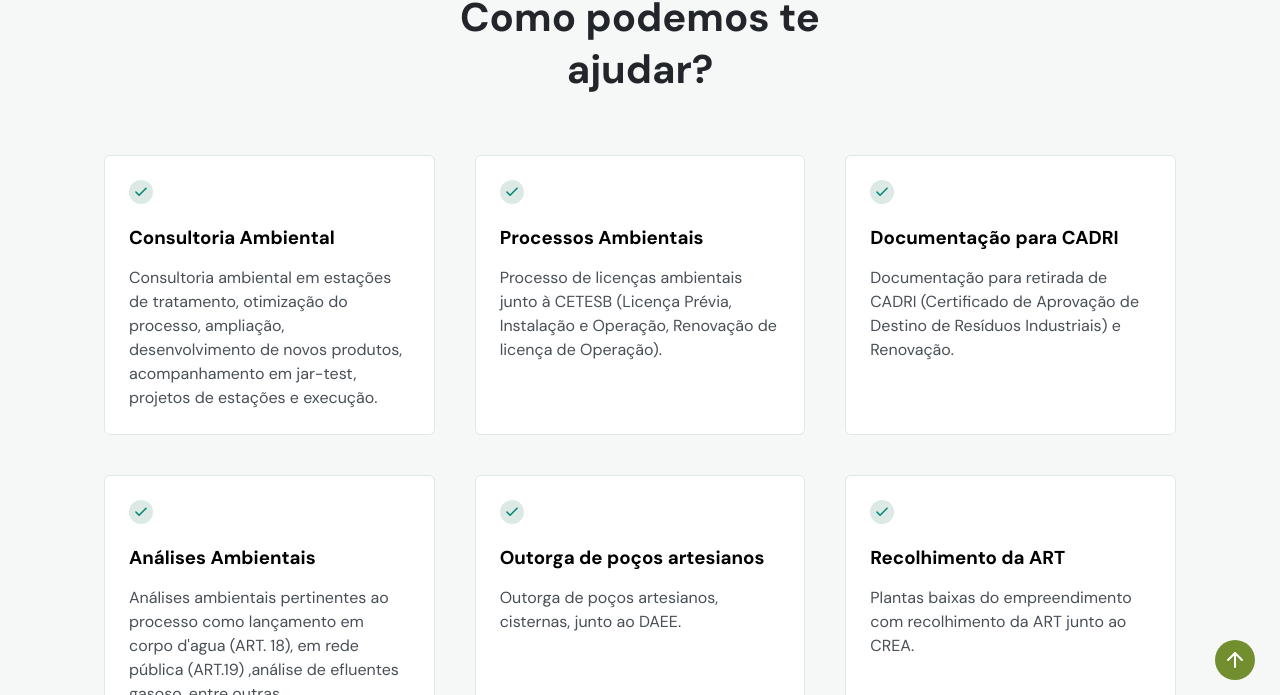
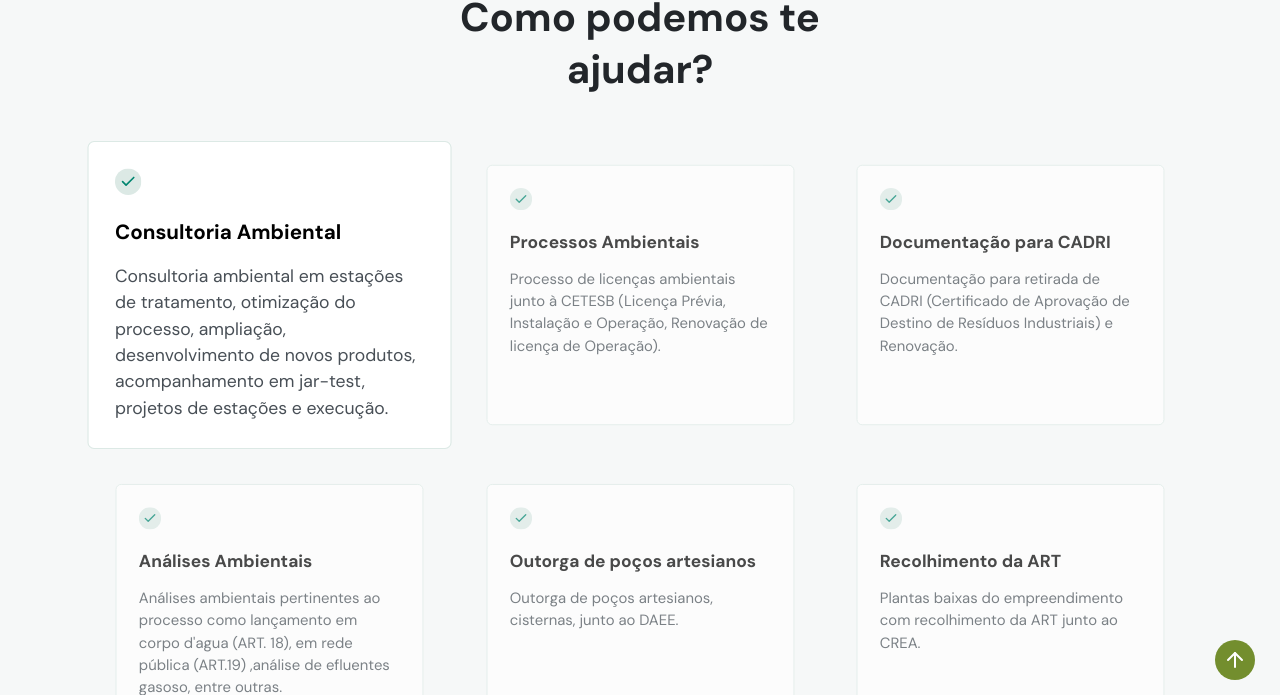
Before and after one commit to O-Carvalho/hb-meio-ambiente, a plain HTML site: page index.html in a window 1280 px wide. In both pictures the pointer is over the element 269 px from the left and 1100 px from the top of the page. Shown: the part 805-1500 px from the top of the page. Drawn offline with nearby package versions, Linux system fonts and the light colour scheme.

Commit message:
Efeito cards

```diff
--- a/assets/css/style.css
+++ b/assets/css/style.css
@@ -17,7 +17,7 @@
     --brand-beige-color: hsl(39, 100%, 97%);
     --brand-light-color: hsl(calc(var(--hue) - 22), 23%, 89%);
     --brand-light-color-2: hsl(calc(var(--hue) + 10), 14%, 97%);
-    --brand-button-hover-color: hsl(var(--hue), 100%, 14%);
+    --brand-button-hover-color: hsl(77, 71%, 22%);
 
     --background-light-color: hsl(180, 14%, 97%);
 
@@ -386,6 +386,17 @@ body.menu-expanded button path {
     margin-block: 1.6rem;
 }
 
+#services .card:hover {
+    scale: 1.1;
+  }
+
+#services .cards:has(.card:hover) .card:not(:hover) {
+    scale: 0.93;
+    opacity: 0.7;
+    transition: 1.3s;
+
+  }
+
 /* ====================== ABOUT ===================== */
 #about {
     background-color: var(--brand-beige-color);
--- a/index.html
+++ b/index.html
@@ -306,7 +306,7 @@
                         </li>
                     </ul>
 
-                    <a class="button" href="https://wa.me/5511988776655" target="_blank">
+                    <a class="button" href="https://wa.me/5511998525796" target="_blank">
                         <svg width="24" height="24" viewBox="0 0 24 24" fill="none" xmlns="http://www.w3.org/2000/svg">
                             <path d="M16.6 14.0001C16.4 13.9001 15.1 13.3001 14.9 13.2001C14.7 13.1001 14.5 13.1001 14.3 13.3001C14.1 13.5001 13.7 14.1001 13.5 14.3001C13.4 14.5001 13.2 14.5001 13 14.4001C12.3 14.1001 11.6 13.7001 11 13.2001C10.5 12.7001 10 12.1001 9.6 11.5001C9.5 11.3001 9.6 11.1001 9.7 11.0001C9.8 10.9001 9.9 10.7001 10.1 10.6001C10.2 10.5001 10.3 10.3001 10.3 10.2001C10.4 10.1001 10.4 9.9001 10.3 9.8001C10.2 9.7001 9.7 8.5001 9.5 8.0001C9.4 7.3001 9.2 7.3001 9 7.3001C8.9 7.3001 8.7 7.3001 8.5 7.3001C8.3 7.3001 8 7.5001 7.9 7.6001C7.3 8.2001 7 8.9001 7 9.7001C7.1 10.6001 7.4 11.5001 8 12.3001C9.1 13.9001 10.5 15.2001 12.2 16.0001C12.7 16.2001 13.1 16.4001 13.6 16.5001C14.1 16.7001 14.6 16.7001 15.2 16.6001C15.9 16.5001 16.5 16.0001 16.9 15.4001C17.1 15.0001 17.1 14.6001 17 14.2001C17 14.2001 16.8 14.1001 16.6 14.0001ZM19.1 4.9001C15.2 1.0001 8.9 1.0001 5 4.9001C1.8 8.1001 1.2 13.0001 3.4 16.9001L2 22.0001L7.3 20.6001C8.8 21.4001 10.4 21.8001 12 21.8001C17.5 21.8001 21.9 17.4001 21.9 11.9001C22 9.3001 20.9 6.8001 19.1 4.9001ZM16.4 18.9001C15.1 19.7001 13.6 20.2001 12 20.2001C10.5 20.2001 9.1 19.8001 7.8 19.1001L7.5 18.9001L4.4 19.7001L5.2 16.7001L5 16.4001C2.6 12.4001 3.8 7.4001 7.7 4.9001C11.6 2.4001 16.6 3.7001 19 7.5001C21.4 11.4001 20.3 16.5001 16.4 18.9001Z" fill="white"/>
                         </svg>
```
